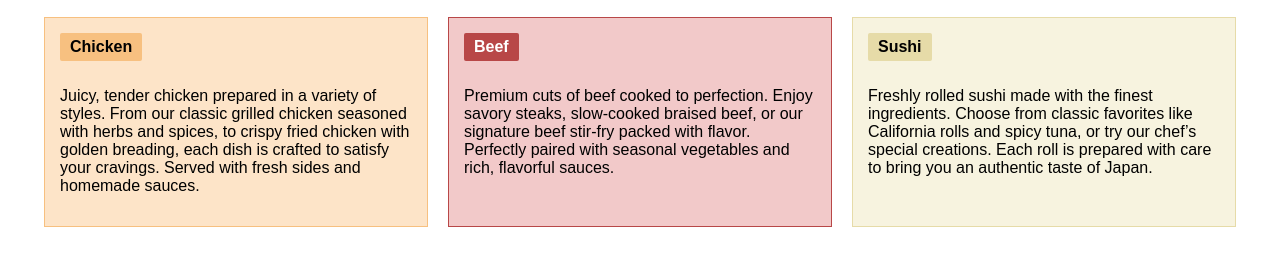
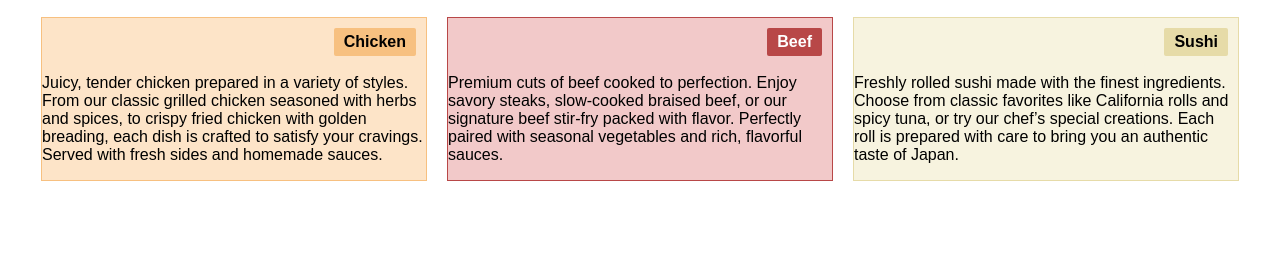
Before and after one commit to LPUbox/LPUbox.github.io, a plain HTML site: page index.html in a window 1280 px wide. Shown: the part 61-326 px from the top of the page. Drawn offline with Linux system fonts and the light colour scheme.

Commit message:
Update styles.css

```diff
--- a/css/styles.css
+++ b/css/styles.css
@@ -19,23 +19,21 @@ h1 {
   margin: 0 auto;
 }
 
-/* Menu sections common styles */
-.menu-section {
-  padding: 15px;
-  border: 1px solid #ccc;
-  background-color: #f3f3f3;
-  flex: 1;
-  box-sizing: border-box;
-}
-
-/* Headers for each section */
 .menu-section h2 {
-  margin: 0 0 10px;
+  position: absolute;
+  top: 10px;
+  right: 10px;
+  margin: 0;
   padding: 5px 10px;
   font-size: 1rem;
   font-weight: bold;
-  display: inline-block;
   border-radius: 2px;
+}
+
+/* Make each section a positioned container */
+.menu-section {
+  position: relative;
+  padding-top: 40px; /* create space for the header */
 }
 
 /* Specific colors for each section header */
```
